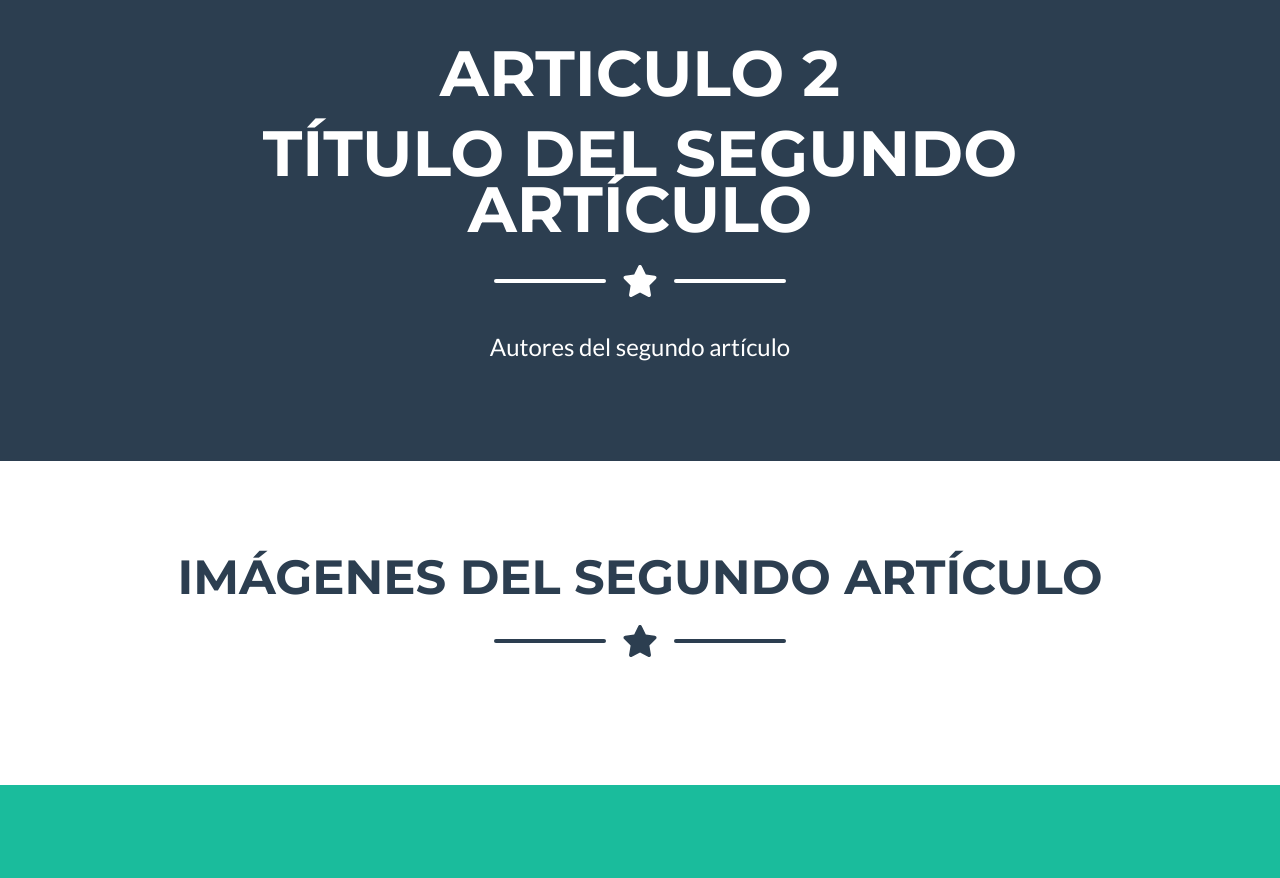
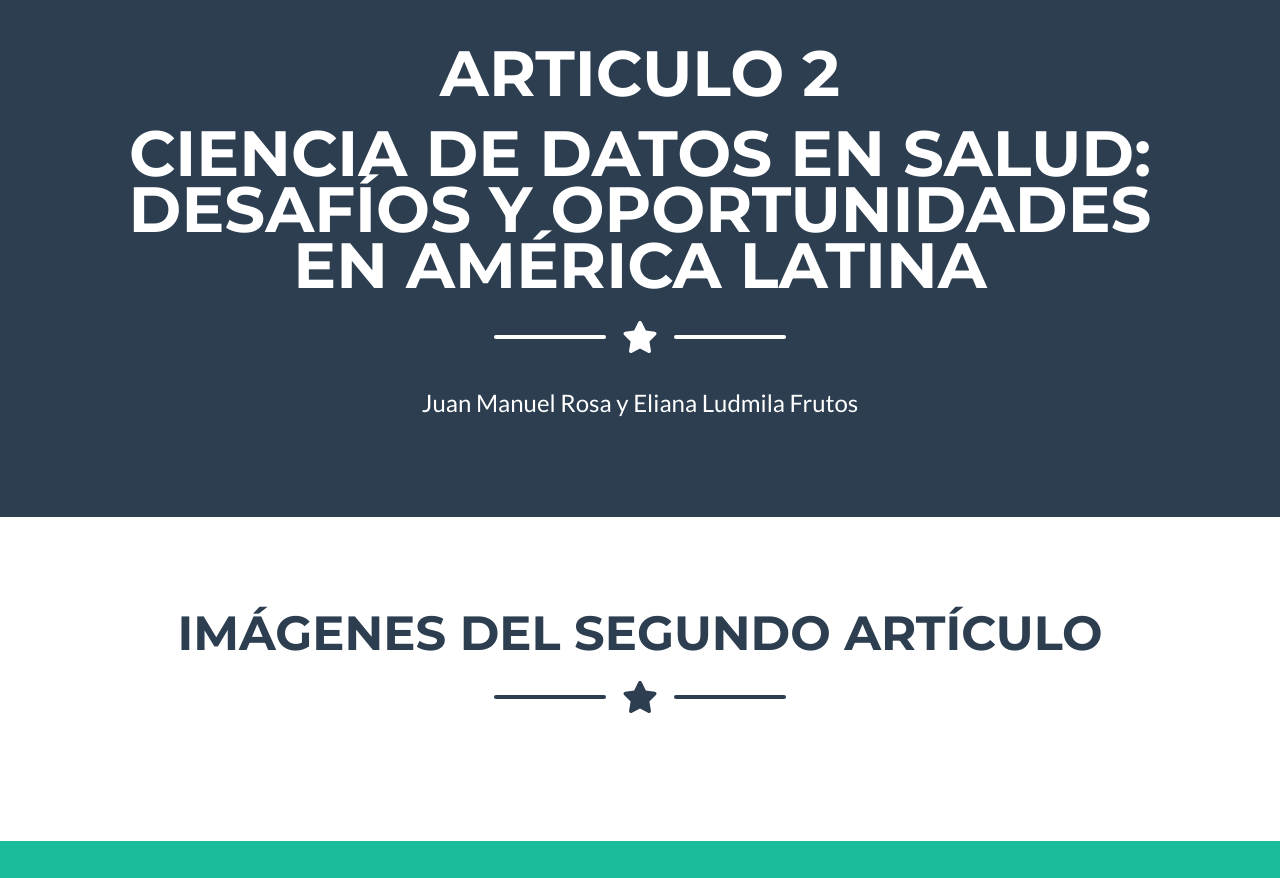
Before and after one commit to nelson302000/taller2ntd, a plain HTML site: page index.html in a window 1280 px wide. Shown: the part 3673-4551 px from the top of the page. Drawn offline with nearby package versions, Linux system fonts and the light colour scheme.

Commit message:
Se añade los contenidos del titulo 2

```diff
--- a/index.html
+++ b/index.html
@@ -159,15 +159,15 @@
 
             </section>
 
-            <!-- Duplicate sections for Article 2 -->
-            <!-- Masthead for Article 2-->
             <header class="masthead bg-secondary text-white text-center">
                 <div class="container d-flex align-items-center flex-column">
                     <!-- Masthead Avatar Image-->
                     <img class="masthead-avatar mb-5" src="assets/img/avataaars.svg" alt="..." />
                     <!-- Masthead Heading-->
                     <h1 class="masthead-heading text-uppercase mb-0">Articulo 2</h1><br>
-                    <h2 class="masthead-heading text-uppercase mb-0">Título del segundo artículo</h2>
+                    <h2 class="masthead-heading text-uppercase mb-0">Ciencia de datos en salud: desafíos y oportunidades en
+                        América Latina
+                        </h2>
                     <!-- Icon Divider-->
                     <div class="divider-custom divider-light">
                         <div class="divider-custom-line"></div>
@@ -175,7 +175,7 @@
                         <div class="divider-custom-line"></div>
                     </div>
                     <!-- Masthead Subheading-->
-                    <p class="masthead-subheading font-weight-light mb-0">Autores del segundo artículo</p>
+                    <p class="masthead-subheading font-weight-light mb-0">Juan Manuel Rosa y Eliana Ludmila Frutos</p>
                 </div>
             </header>
             <!-- Portfolio Section for Article 2-->
```
